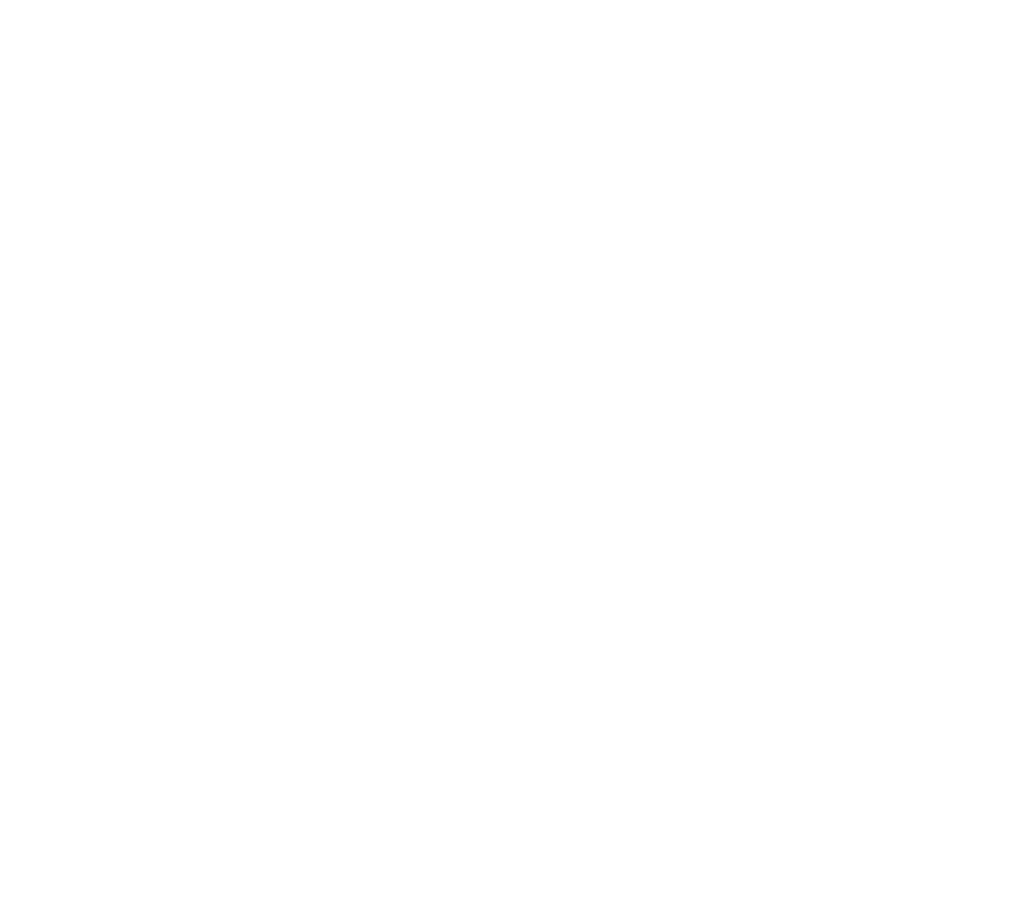
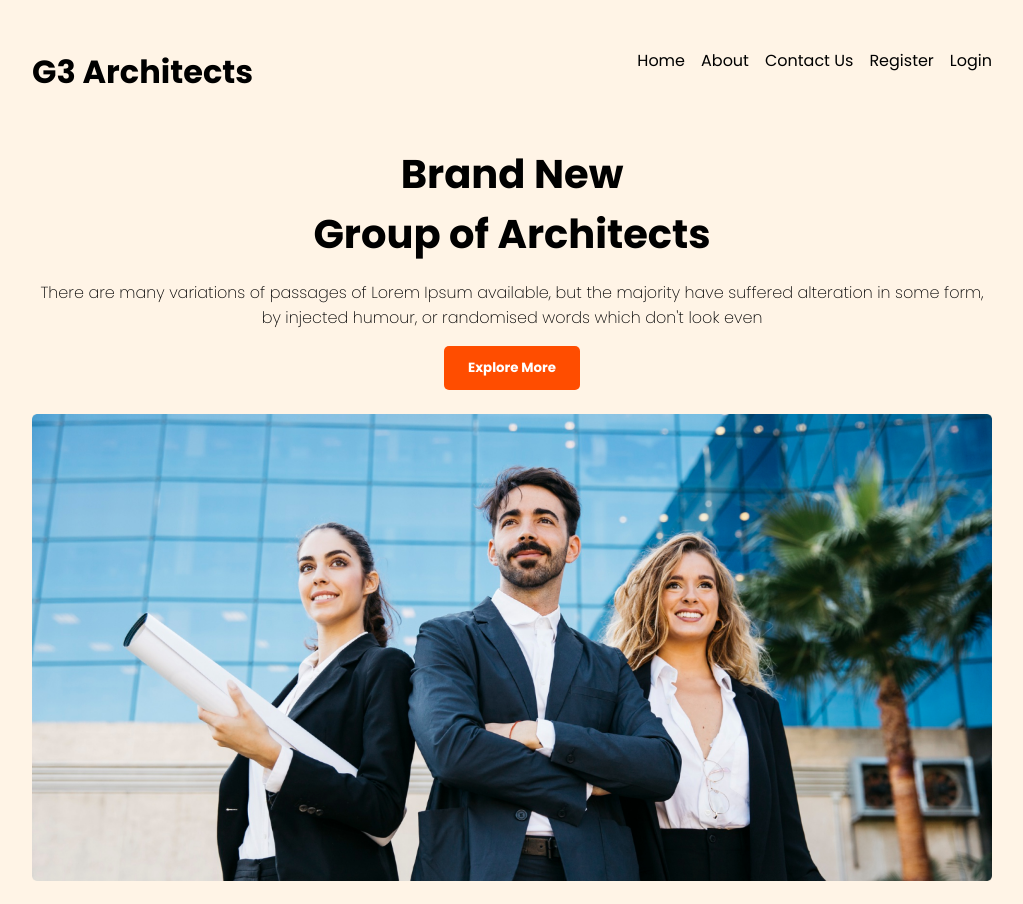
Before and after one commit to rakibulhasan-swe/g3-architects, a plain HTML site: page index.html in a window 1280 px wide. Shown: the whole page, without its empty margins (128-1151 px from the left). Before the commit the page ends 800 px from the top, so only its background shows below. Drawn offline with Linux system fonts and the light colour scheme.

Commit message:
navbar and banner section added

```diff
--- a/css/style.css
+++ b/css/style.css
@@ -6,3 +6,85 @@
     box-sizing: border-box;
     font-family: 'Poppins', sans-serif;
 }
+header{
+    /* background-color: #FF900E; */
+    background: rgba(255, 144, 14, 0.1);
+    padding: 1rem 0;
+    /* height: 120vh; */
+}
+.container{
+    width: 75%;
+    margin: 0 auto;
+}
+nav{
+    display: flex;
+    justify-content: space-between;
+    padding: 2rem 0;
+}
+nav h2{
+    font-size: 2rem;
+}
+ul{
+    display: flex;
+}
+ul li{
+    list-style-type: none;
+    margin-left: 1rem;
+}
+ul li a{
+    text-decoration: none;
+    color: black;
+}
+.banner{
+    text-align: center;
+    padding-top: 1rem;
+}
+.btn{
+    padding: 12px 24px;
+    border: 0;
+}
+.btn-primary{
+    background-color: rgb(255, 77, 0);
+    color: white;
+    font-weight: bold;
+    border-radius: 5px;
+    margin: 0.5rem 0 1.5rem 0;
+}
+img{
+    width: 100%;
+}
+.banner .title{
+    font-size: 2.5rem;
+}
+.banner .desc{
+    font-size: 1rem;
+    font-weight: 200;
+    padding: 1rem 0 0.5rem 0;
+}
+
+
+
+
+
+
+
+
+
+
+
+
+
+
+
+
+
+
+
+
+
+
+@media screen and (max-width: 576px) {
+    ul, nav{
+        flex-direction: column;
+    }
+}
--- a/index.html
+++ b/index.html
@@ -6,13 +6,42 @@
     <meta name="viewport" content="width=device-width, initial-scale=1.0">
     <title>G3-Arrchitects</title>
 
+    <!-- fontawesome icon -->
+    <script src="https://kit.fontawesome.com/e92fe1fda9.js" crossorigin="anonymous"></script>
+
     <!-- external css -->
     <link rel="stylesheet" href="./css/style.css">
 </head>
 <body>
 
     <header>
-
+        <div class="container">
+            <nav>
+                <h2>G3 Architects</h2>
+                <div>
+                    <ul>
+                        <li><a href="#home">Home</a></li>
+                        <li><a href="#about">About</a></li>
+                        <li><a href="#contact">Contact Us</a></li>
+                        <li><a href="#register">Register</a></li>
+                        <li><a href="#login">Login</a></li>
+                    </ul>
+                </div>
+            </nav>
+            <!-- banner section -->
+            <div class="banner">
+                <h1 class="title">Brand New <br> Group of Architects </h1>
+                <p class="desc">
+                    There are many variations of passages of Lorem Ipsum available,
+                    but the majority have suffered alteration in some form, by
+                    injected humour, or randomised words which don't look even
+                </p>
+                <div><button class="btn btn-primary">Explore More</button></div>
+                <div>
+                    <img src="./images/banner.png" alt="">
+                </div>
+            </div>
+        </div>
     </header>
 
 </body>
```
